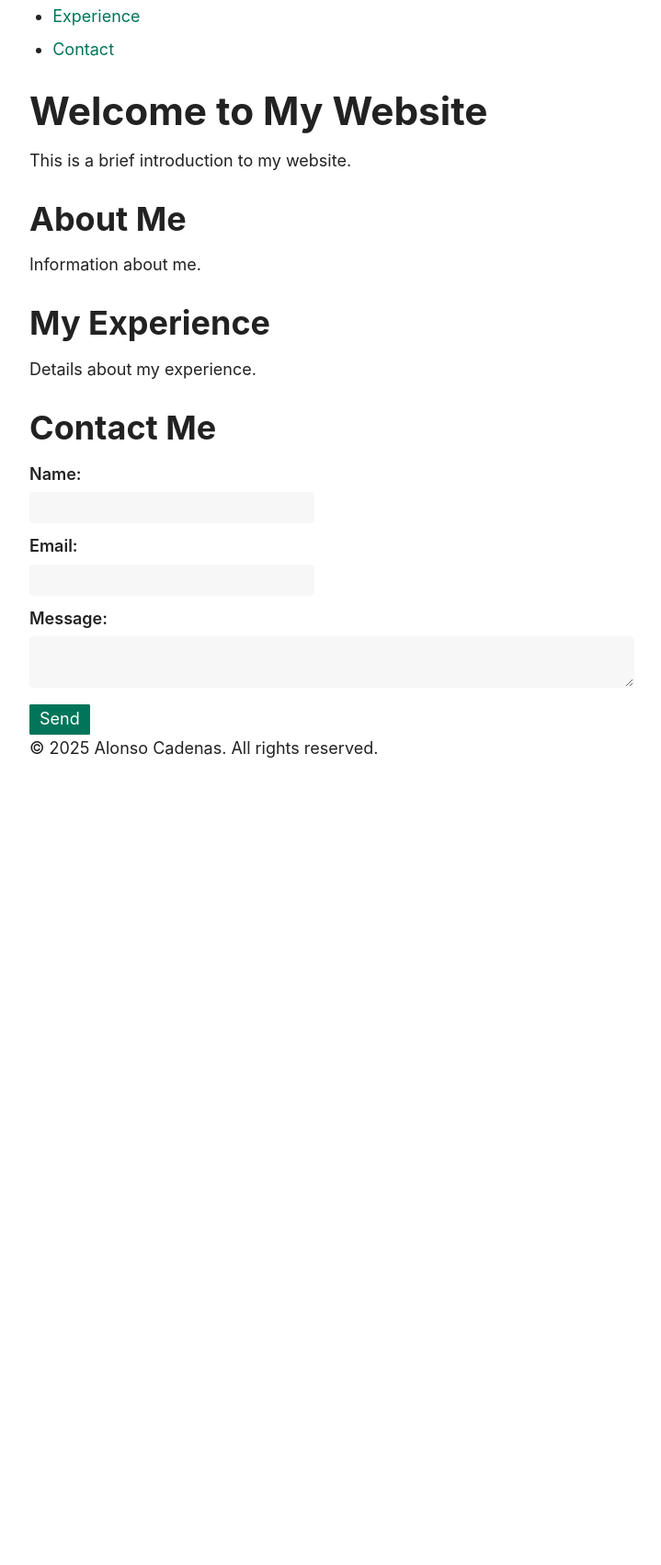
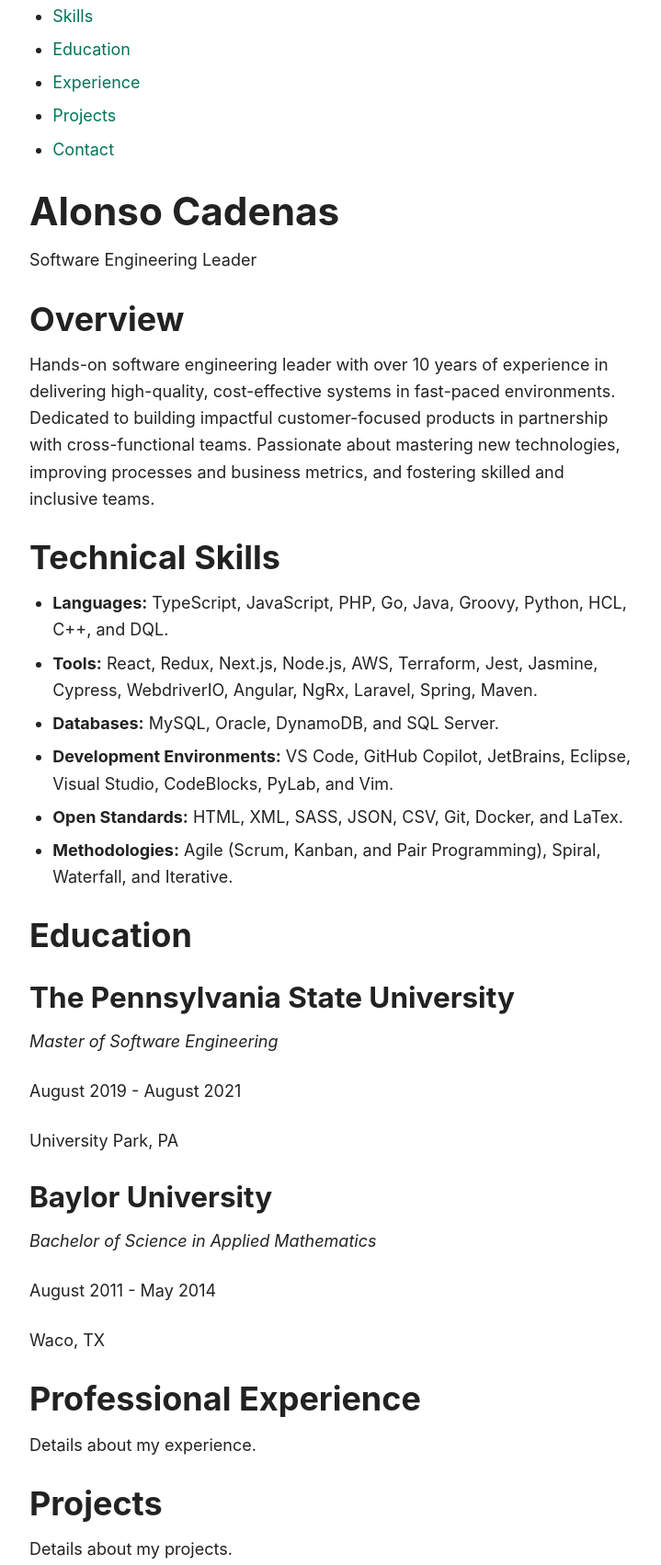
Before and after one commit to alonso-cadenas/alonsocadenas.com, a website built with Vite: page index.html in a window 1280 px wide. Shown: the part 83-1785 px from the top of the page at 92% size, without its empty margins (279-998 px from the left). Before the commit the page ends 949 px from the top, so only its background shows below. Built offline with nearby package versions, Linux system fonts and the light colour scheme.

Commit message:
Add home, overview, skills, and education.

```diff
--- a/index.html
+++ b/index.html
@@ -13,24 +13,89 @@
       <nav>
         <ul>
           <li><a href="#home">Home</a></li>
-          <li><a href="#about">About</a></li>
+          <li><a href="#overview">Overview</a></li>
+          <li><a href="#skills">Skills</a></li>
+          <li><a href="#education">Education</a></li>
           <li><a href="#experience">Experience</a></li>
+          <li><a href="#projects">Projects</a></li>
           <li><a href="#contact">Contact</a></li>
         </ul>
       </nav>
     </header>
+
     <main>
       <section id="home">
-        <h1>Welcome to My Website</h1>
-        <p>This is a brief introduction to my website.</p>
+        <h1>Alonso Cadenas</h1>
+        <p>Software Engineering Leader</p>
       </section>
-      <section id="about">
-        <h2>About Me</h2>
-        <p>Information about me.</p>
+      <section id="overview">
+        <h2>Overview</h2>
+        <p>
+          Hands-on software engineering leader with over 10 years of experience
+          in delivering high-quality, cost-effective systems in fast-paced
+          environments. Dedicated to building impactful customer-focused
+          products in partnership with cross-functional teams. Passionate about
+          mastering new technologies, improving processes and business metrics,
+          and fostering skilled and inclusive teams.
+        </p>
+      </section>
+      <section id="skills">
+        <h2>Technical Skills</h2>
+        <ul>
+          <li>
+            <strong>Languages:</strong> TypeScript, JavaScript, PHP, Go, Java,
+            Groovy, Python, HCL, C++, and DQL.
+          </li>
+          <li>
+            <strong>Tools:</strong> React, Redux, Next.js, Node.js, AWS,
+            Terraform, Jest, Jasmine, Cypress, WebdriverIO, Angular, NgRx,
+            Laravel, Spring, Maven.
+          </li>
+          <li>
+            <strong>Databases:</strong> MySQL, Oracle, DynamoDB, and SQL Server.
+          </li>
+          <li>
+            <strong>Development Environments:</strong> VS Code, GitHub Copilot,
+            JetBrains, Eclipse, Visual Studio, CodeBlocks, PyLab, and Vim.
+          </li>
+          <li>
+            <strong>Open Standards:</strong> HTML, XML, SASS, JSON, CSV, Git,
+            Docker, and LaTex.
+          </li>
+          <li>
+            <strong>Methodologies:</strong> Agile (Scrum, Kanban, and Pair
+            Programming), Spiral, Waterfall, and Iterative.
+          </li>
+        </ul>
+      </section>
+      <section id="education">
+        <h2>Education</h2>
+        <article id="masters">
+          <h3>The Pennsylvania State University</h3>
+          <p><em>Master of Software Engineering</em></p>
+          <p>
+            <time datetime="2019-08">August 2019</time> -
+            <time datetime="2021-08">August 2021</time>
+          </p>
+          <p>University Park, PA</p>
+        </article>
+        <article id="bachelors">
+          <h3>Baylor University</h3>
+          <p><em>Bachelor of Science in Applied Mathematics</em></p>
+          <p>
+            <time datetime="2011-08">August 2011</time> -
+            <time datetime="2014-05">May 2014</time>
+          </p>
+          <p>Waco, TX</p>
+        </article>
       </section>
       <section id="experience">
-        <h2>My Experience</h2>
+        <h2>Professional Experience</h2>
         <p>Details about my experience.</p>
+      </section>
+      <section id="projects">
+        <h2>Projects</h2>
+        <p>Details about my projects.</p>
       </section>
       <section id="contact">
         <h2>Contact Me</h2>
@@ -48,9 +113,11 @@
         </form>
       </section>
     </main>
+
     <footer>
       <p>&copy; 2025 Alonso Cadenas. All rights reserved.</p>
     </footer>
+
     <script type="module" src="/src/js/main.js"></script>
   </body>
 </html>
```
